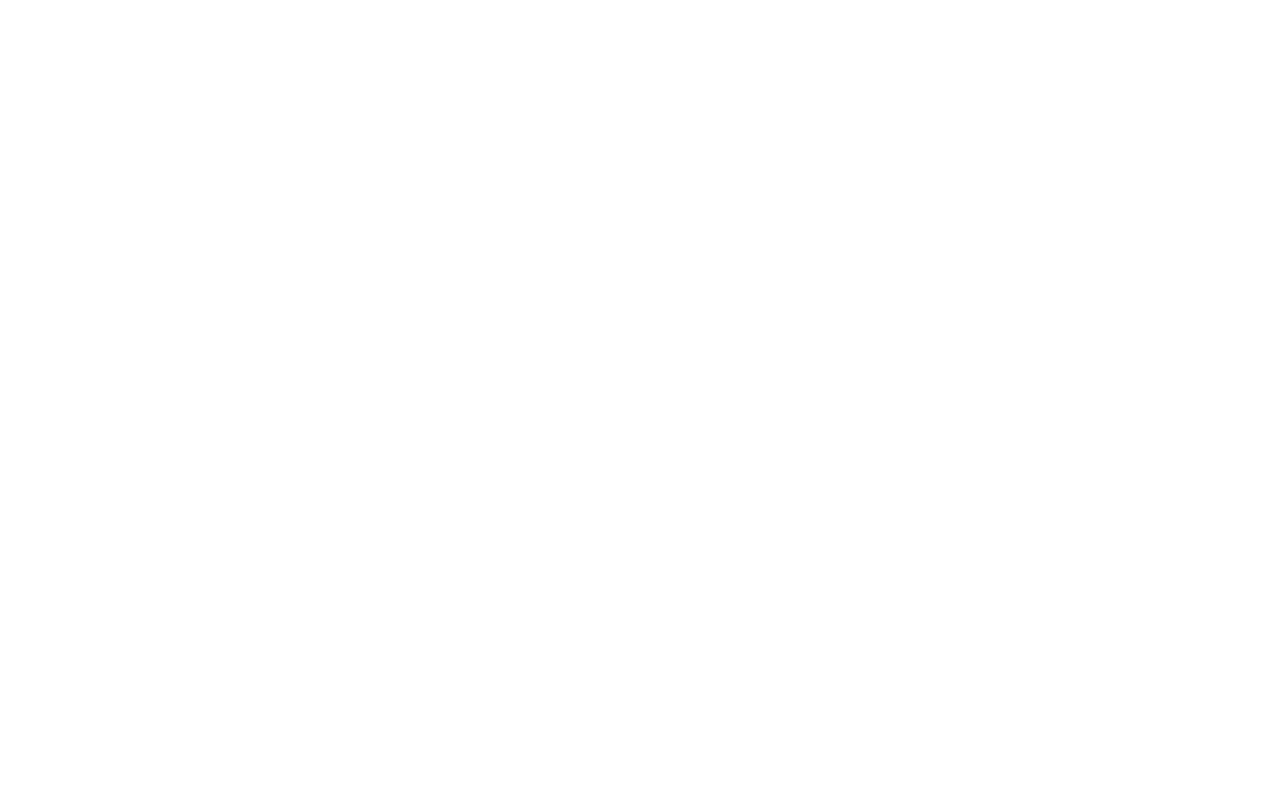
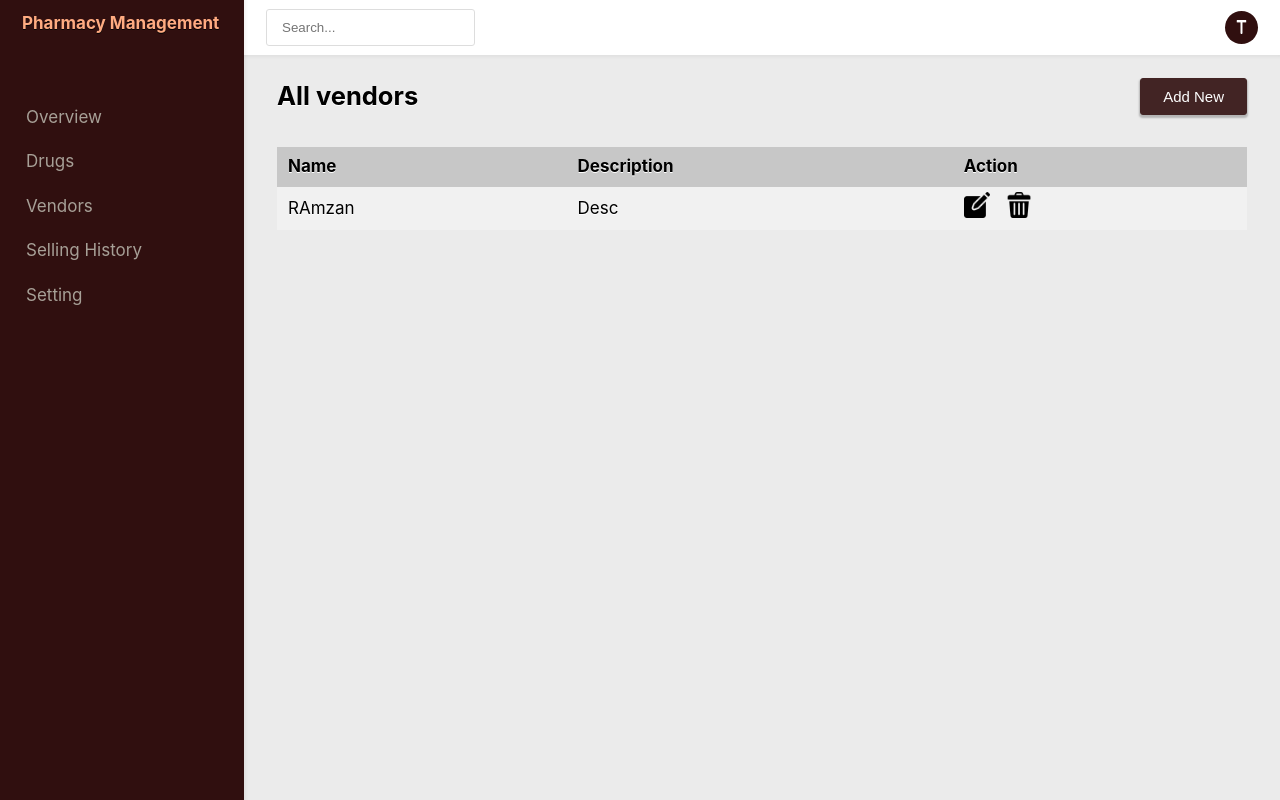
Before and after one commit to ramzanroni/pharmacy-management-vuejs, a Vue app: page /dashboard/vendors in a window 1280 px wide. Before the commit this address had no page. Built offline with nearby package versions, Linux system fonts and the light colour scheme.

Commit message:
add component and make modal

```diff
--- /dev/null
+++ b/src/components/TheModal.vue
@@ -0,0 +1,88 @@
+<template>
+    <teleport to="body">
+      <transition name="fade">
+        <div class="the-modal" v-show="modelValue">
+          <transition name="zoom">
+            <div class="the-modal__container" v-show="modelValue">
+              <div class="the-modal__header d-flex jc-between ai-center">
+                <div class="p-2 pl-3">
+                  {{ heading }}
+                </div>
+                <div class="the-modal__close" @click="closeModal">X</div>
+              </div>
+
+              <div class="the-modal__body">
+                <slot></slot>
+              </div>
+            </div>
+          </transition>
+        </div>
+      </transition>
+    </teleport>
+  </template>
+  <script>
+  export default {
+    props: {
+      heading: {
+        type: String,
+        default: "Default Heading"
+      },
+      modelValue: {
+        type: Boolean,
+        default: false
+      }
+    },
+    methods: {
+      closeModal() {
+        this.$emit("update:modelValue", false);
+      }
+    }
+  };
+  </script>
+  <style>
+  .the-modal {
+    position: fixed;
+    top: 0;
+    left: 0;
+    bottom: 0;
+    right: 0;
+    background-color: rgba(0, 0, 0, 0.6);
+    z-index: 999999;
+    display: flex;
+    justify-content: center;
+    align-items: center;
+  }
+
+  .the-modal__container {
+    width: 444px;
+    min-height: 222px;
+    background-color: rgb(235, 235, 235);
+    border-radius: 9px;
+    box-shadow: 0 0 15px 5px rgb(0 0 0 / 20%);
+  }
+
+  .the-modal__container--lg {
+    width: 555px;
+  }
+
+  .the-modal__header {
+    font-size: 22px;
+    font-weight: bold;
+    color: var(--brand-color);
+  }
+
+  .the-modal__close {
+    cursor: pointer;
+    padding: 3px 9px;
+    font-weight: bold;
+  }
+
+  .the-modal__close:hover {
+    color: red;
+  }
+
+  .the-modal__body {
+    padding: 44px;
+    padding-top: 22px;
+  }
+  </style>
--- a/src/components/TheSidebar.vue
+++ b/src/components/TheSidebar.vue
@@ -5,13 +5,11 @@
         </div>
         <div class="sidebar__bottom">
           <div class="sidebar__nav pt-5">
-            <a href="/dashboard/overview">Overview</a>
-            <a href="/dashboard/drugs">Drugs</a>
-            <a href="/dashboard/vendors">Vendors</a>
-            <a href="/dashboard/selling-history">
-              Selling History
-            </a>
-            <a href="/dashboard/settings">Setting</a>
+            <router-link to="/dashboard/overview">Overview</router-link>
+            <router-link to="/dashboard/drugs">Drugs</router-link>
+            <router-link to="/dashboard/vendors">Vendors</router-link>
+            <router-link to="/dashboard/selling-history">Selling History</router-link>
+            <router-link to="/dashboard/settings">Setting</router-link>
           </div>
         </div>
       </div>
--- a/src/router/index.js
+++ b/src/router/index.js
@@ -1,6 +1,11 @@
 import {createRouter, createWebHistory} from 'vue-router';
 import LoginPage from '../views/Login.vue';
 import Dashboard from '../views/Dashboard.vue';
+const Overview =()=> import('../views/dashboard/Overview.vue');
+const Drugs =()=> import('../views/dashboard/Drugs.vue');
+const SellingHistory =()=> import('../views/dashboard/SellingHistory.vue');
+const Settings =()=> import('../views/dashboard/Settings.vue');
+const Vendors =()=> import('../views/dashboard/Vendors.vue');
 const routes=[
     {
         path:"/",
@@ -8,7 +13,26 @@
     },
     {
         path:"/dashboard",
-        component: Dashboard
+        component: Dashboard,
+        redirect:'/dashboard/overview',
+        children:[
+            {
+                path:'overview',
+                component: Overview
+            }, {
+                path:'drugs',
+                component: Drugs
+            }, {
+                path:'selling-history',
+                component: SellingHistory
+            }, {
+                path:'vendors',
+                component: Vendors
+            }, {
+                path:'settings',
+                component: Settings
+            },
+        ]
     }
 ];
 
--- a/src/views/Dashboard.vue
+++ b/src/views/Dashboard.vue
@@ -8,7 +8,7 @@
                 <TheHeader></TheHeader>
             </div>
             <div class="dashboard__main">
-
+                <router-view></router-view>
             </div>
         </div>
     </div>
--- /dev/null
+++ b/src/views/dashboard/Drugs.vue
@@ -0,0 +1,9 @@
+<template>
+    Drugs
+</template>
+<script>
+export default{
+    name:"Drugs",
+
+}
+</script>
--- /dev/null
+++ b/src/views/dashboard/Overview.vue
@@ -0,0 +1,9 @@
+<template>
+    Overview
+</template>
+<script>
+export default{
+    name:"Overview",
+
+}
+</script>
--- /dev/null
+++ b/src/views/dashboard/SellingHistory.vue
@@ -0,0 +1,9 @@
+<template>
+    Selling History
+</template>
+<script>
+export default{
+    name:"SellingHistory",
+
+}
+</script>
--- /dev/null
+++ b/src/views/dashboard/Settings.vue
@@ -0,0 +1,9 @@
+<template>
+    Settings
+</template>
+<script>
+export default{
+    name:"Settings",
+
+}
+</script>
--- /dev/null
+++ b/src/views/dashboard/Vendors.vue
@@ -0,0 +1,59 @@
+<template>
+    <div class="d-flex jc-between ai-center">
+      <h2>All vendors</h2>
+      <TheButton @click="addModal = true">Add New</TheButton>
+    </div>
+
+    <table class="mt-4">
+      <thead>
+        <tr>
+          <th>Name</th>
+          <th>Description</th>
+          <th>Action</th>
+        </tr>
+      </thead>
+      <tbody>
+        <tr>
+          <td>
+            RAmzan
+          </td>
+          <td>Desc</td>
+          <td>
+            <img
+              src="/img/edit.png"
+              alt=""
+              class="action-icon"
+            />
+            <img
+              src="/img/trash.png"
+              alt=""
+              class="action-icon action-icon--delete ml-3"
+            />
+          </td>
+        </tr>
+      </tbody>
+    </table>
+
+    <TheModal v-model="addModal" heading="Add new vendor">
+        Modal Body
+    </TheModal>
+
+  </template>
+
+  <script>
+  import TheButton from "../../components/TheButton.vue";
+  import TheModal from "../../components/TheModal.vue";
+
+  export default {
+    name:'Vendors',
+    data() {
+    return {
+        addModal: false,
+    }
+  },
+    components: {
+      TheButton,
+      TheModal
+    }
+  };
+  </script>
```
Also changed, not shown: public/img/edit.png (added), public/img/trash.png (added).
